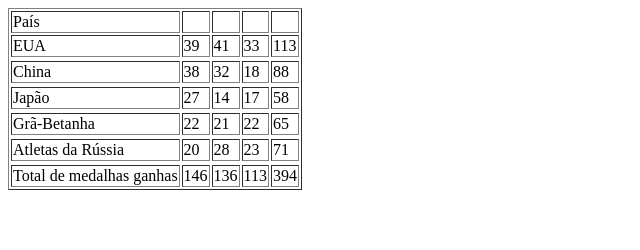
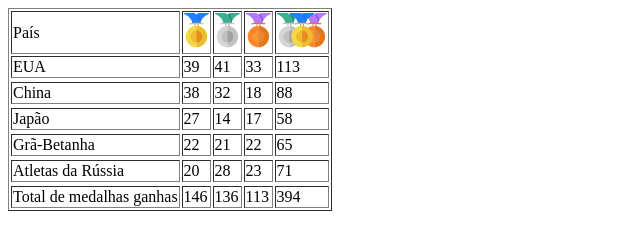
Before and after one commit to Shasharlyne/quadro-medalhas, a plain HTML site: page index.html in a window 1280 px wide. Shown: the whole page, without its empty margins (0-640 px from the left). Drawn offline with Linux system fonts and the light colour scheme.

Commit message:
alterei os caminhos das imagens

```diff
--- a/index.html
+++ b/index.html
@@ -9,10 +9,10 @@
         <thead>
         <tr>
             <td>País</td>
-            <td><img src="../medalhas/imgs/medalha-ouro.png" alt=""></td>
-            <td><img src="../medalhas/imgs/medalha-prata.png" alt=""></td>
-            <td><img src="../medalhas/imgs/medalha-bronze.png" alt=""></td>
-            <td><img src="../medalhas/imgs/medalha-total.png" alt=""></td>
+            <td><img src="imgs/medalha-ouro.png" alt=""></td>
+            <td><img src="imgs/medalha-prata.png" alt=""></td>
+            <td><img src="imgs/medalha-bronze.png" alt=""></td>
+            <td><img src="imgs/medalha-total.png" alt=""></td>
         </tr>
         </thead>
         <tbody>
```
